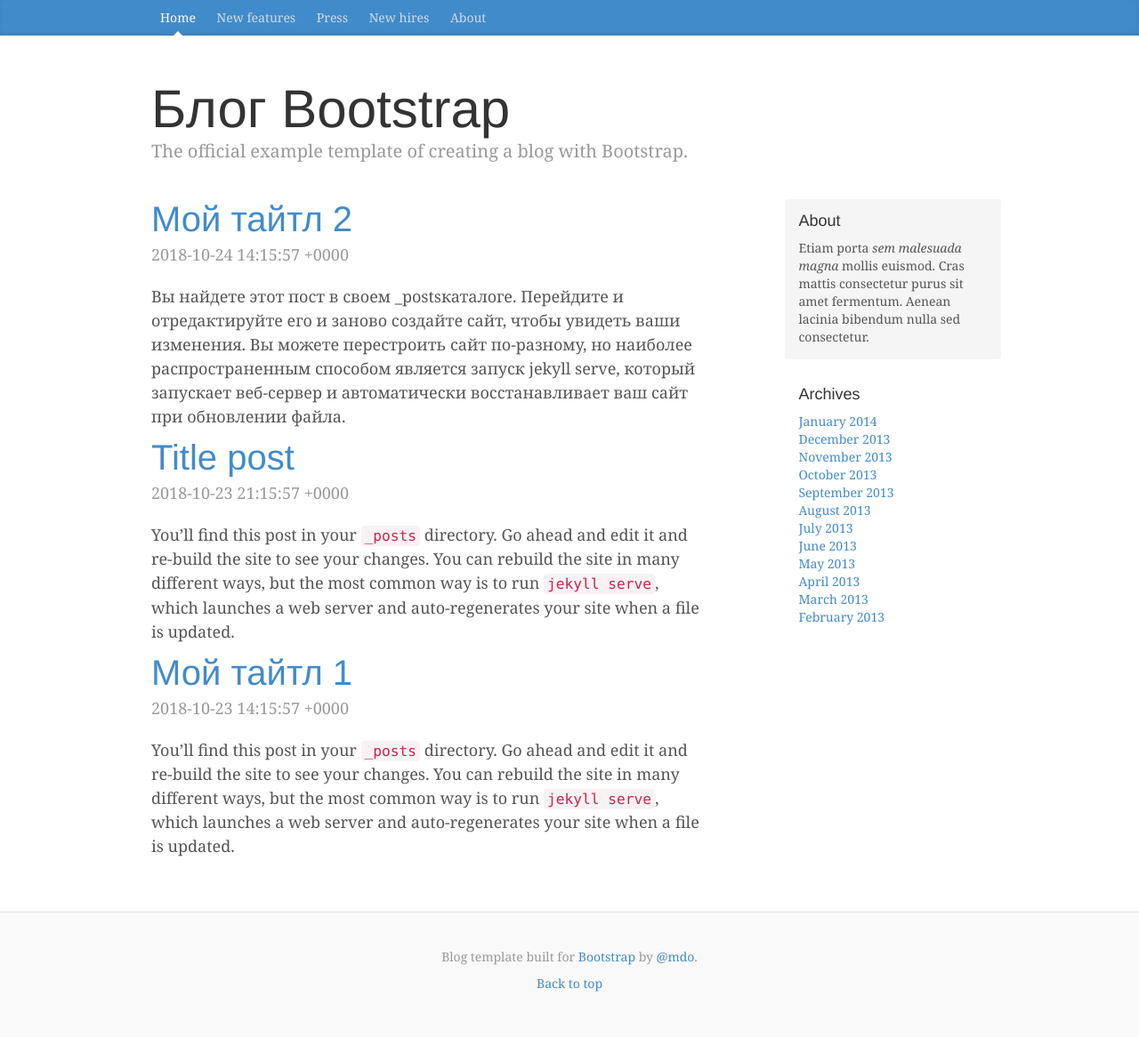
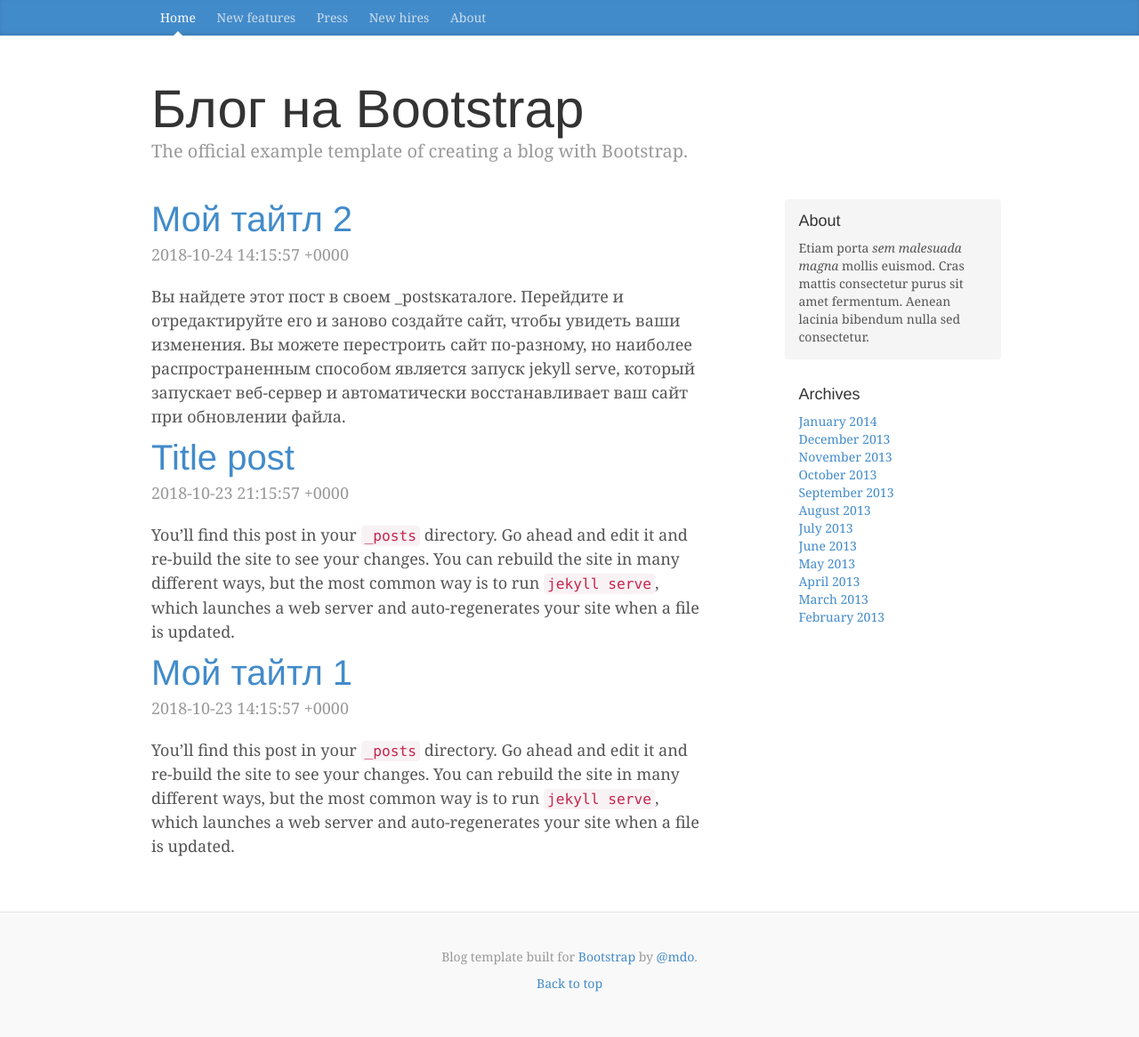
Before and after one commit to anatoliy017/anatoliy017.github.io, a Jekyll site: the page built from index.md, in a window 1280 px wide. Shown: the whole page at 89% size. Built offline with Jekyll 4.4.1, drawn with Linux system fonts in a browser that asks for light colours; comment, search, counter and statistics services are not loaded.

Commit message:
Update header.html

```diff
--- a/_includes/header.html
+++ b/_includes/header.html
@@ -1,4 +1,4 @@
 <div class="blog-header">
-        <h1 class="blog-title">Блог Bootstrap</h1>
+        <h1 class="blog-title">Блог на Bootstrap</h1>
         <p class="lead blog-description">The official example template of creating a blog with Bootstrap.</p>
       </div>
```
